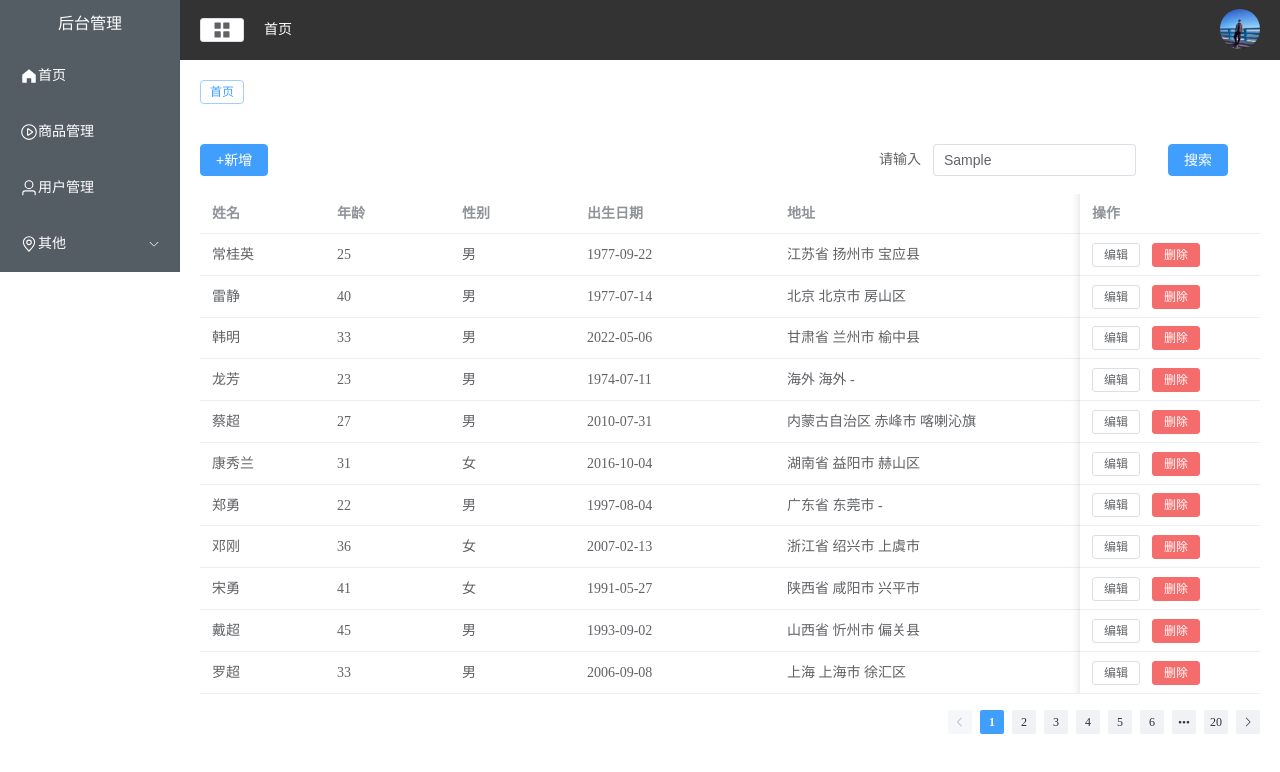
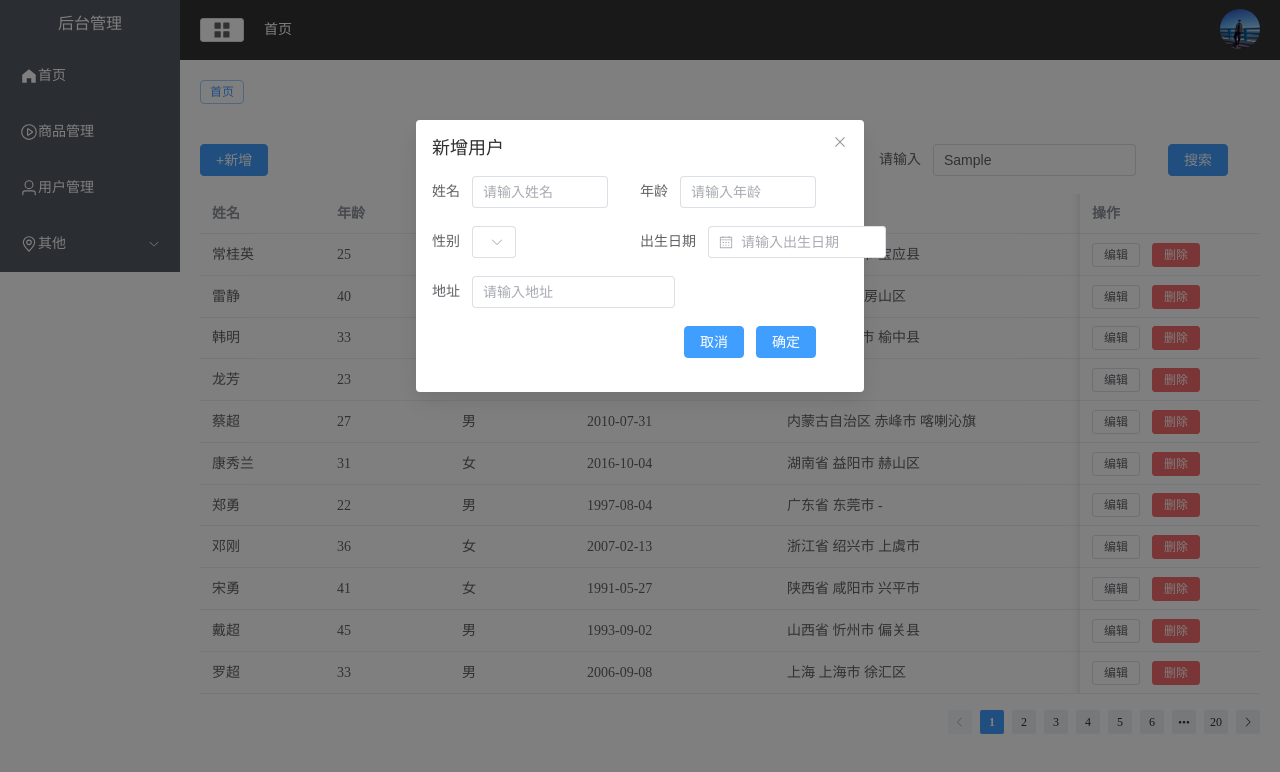
Before and after one commit to huangyf31/my-vue-app, a Vue app: page /#/user in a window 1280 px wide. Both pictures are taken after typing "Sample" into the empty fields and a click on the button "+新增". Shown: the top 772 px of the page. Built offline with nearby package versions, Linux system fonts and the light colour scheme.

Commit message:
新增模态框样式实现

```diff
--- a/src/views/user/User.vue
+++ b/src/views/user/User.vue
@@ -1,5 +1,5 @@
 <template>
-  <div class="user-header">
+  <div class="user-header" @click="dialogVisible=true">
     <el-button type="primary">+新增</el-button>
     <el-form :inline="true" :model="formInline">
       <el-form-item label="请输入">
@@ -38,11 +38,67 @@
         @current-change="clickPage"
     />
   </div>
+  <el-dialog
+      v-model="dialogVisible"
+      title="新增用户"
+      width="35%"
+      :before-close="handleClose"
+  >
+    <el-form :inline="true" :model="formUser">
+      <el-row>
+        <el-col :span="12">
+          <el-form-item label="姓名">
+            <el-input v-model="formUser.name" placeholder="请输入姓名"/>
+          </el-form-item>
+        </el-col>
+        <el-col :span="12">
+          <el-form-item label="年龄">
+            <el-input v-model="formUser.age" placeholder="请输入年龄"/>
+          </el-form-item>
+        </el-col>
+      </el-row>
+      <el-row>
+        <el-col :span="12">
+          <el-form-item label="性别">
+            <el-select
+                v-model="formUser.sex"
+                placeholder="请选择"
+                clearable
+            >
+              <el-option label="男" value="0"/>
+              <el-option label="女" value="1"/>
+            </el-select>
+          </el-form-item>
+        </el-col>
+        <el-col :span="12">
+          <el-form-item label="出生日期">
+            <el-date-picker
+                v-model="formUser.birth"
+                type="date"
+                placeholder="请输入出生日期"
+            />
+          </el-form-item>
+        </el-col>
+      </el-row>
+      <el-row>
+        <el-form-item label="地址">
+          <el-input v-model="formUser.addr" placeholder="请输入地址"/>
+        </el-form-item>
+      </el-row>
+      <el-row style="justify-content: flex-end">
+        <el-form-item>
+          <el-button type="primary" @click="dialogVisible=false">取消</el-button>
+          <el-button type="primary" @click="onSubmit">确定</el-button>
+        </el-form-item>
+      </el-row>
+    </el-form>
+  </el-dialog>
 </template>
 
 <script setup>
 
 import {getCurrentInstance, onMounted, reactive, ref} from "vue";
+import {ElMessageBox} from "element-plus";
 
 const {proxy} = getCurrentInstance();
 const list = ref([]);
@@ -78,6 +134,7 @@ const config = reactive({
 const formInline = reactive({
   keyword: "",
 })
+const dialogVisible = ref(false);
 const getUserData = async (config) => {
   let res = await proxy.$api.getUserData(config);
   // console.log(res)
@@ -95,6 +152,21 @@ const handleSearch = () => {
   config.name = formInline.keyword;
   getUserData(config);
 }
+const handleClose = (done) => {
+  ElMessageBox.confirm("确定关闭吗？")
+      .then(() => {
+        done()
+      })
+      .catch(() => {
+        // catch error
+      })
+}
+//添加用户的form数据
+const formUser = reactive({
+  name: "",
+  age: "",
+
+})
 onMounted(() => {
   getUserData(config);
 })
@@ -111,7 +183,8 @@ onMounted(() => {
     bottom: -20px;
   }
 }
-.user-header{
+
+.user-header {
   display: flex;
   justify-content: space-between;
 }
```
